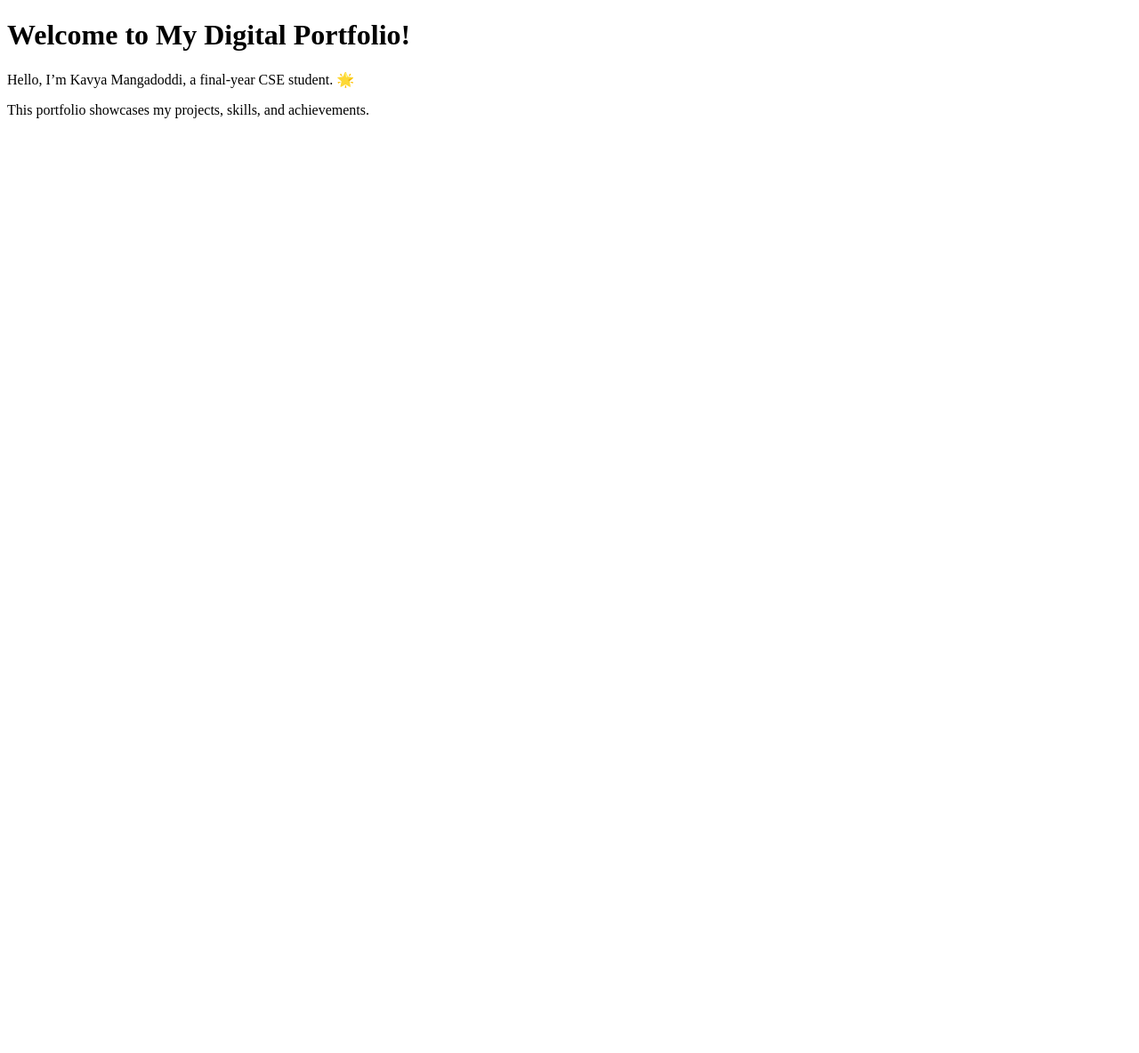
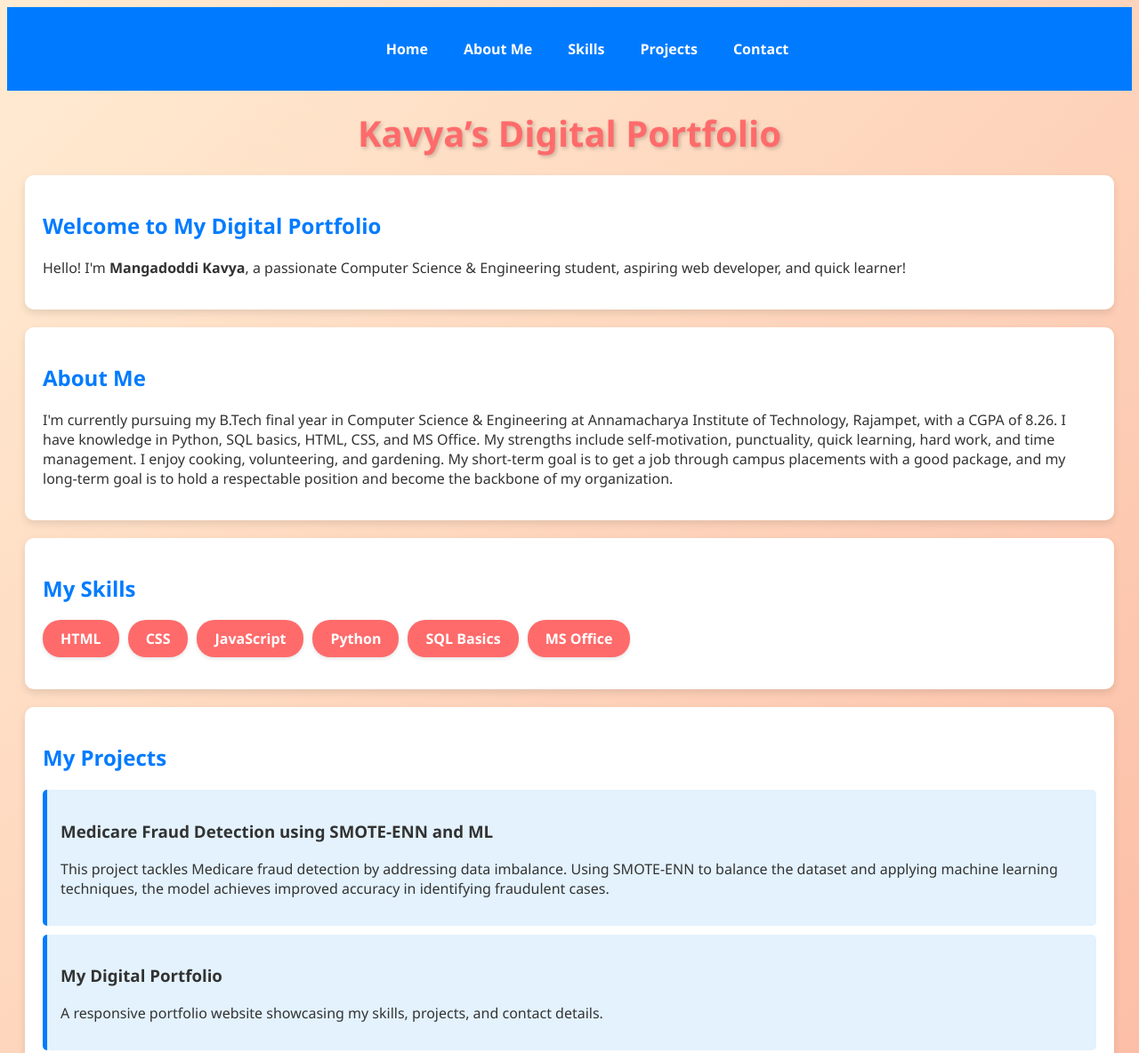
Before and after one commit to Kavya-9277/WD100455, a plain HTML site: page index.html in a window 1280 px wide. Shown: the top 1184 px of the page at 89% size. Before the commit the page ends 800 px from the top, so only its background shows below. Drawn offline with Linux system fonts and the light colour scheme.

Commit message:
Update index.html

```diff
--- a/index.html
+++ b/index.html
@@ -3,11 +3,167 @@
 <head>
     <meta charset="UTF-8">
     <meta name="viewport" content="width=device-width, initial-scale=1.0">
-    <title>My Digital Portfolio</title>
+    <title>Kavya’s Digital Portfolio</title>
+    <style>
+
+         {
+            margin: 0;
+            padding: 0;
+            box-sizing: border-box;
+        }
+
+        body {
+            font-family: 'Segoe UI', Tahoma, Geneva, Verdana, sans-serif;
+            background: linear-gradient(135deg, #ffecd2, #fcb69f);
+            color: #333;
+            scroll-behavior: smooth;
+        }
+
+        header {
+            background: #007bff;
+            padding: 20px;
+            text-align: center;
+        }
+
+        h1.portfolio-title {
+            text-align: center;
+            font-size: 2.5em;
+            color: #ff6b6b;
+            margin: 20px 0;
+            text-shadow: 2px 2px 4px rgba(0, 0, 0, 0.2);
+        }
+
+        nav ul {
+            list-style: none;
+            display: flex;
+            justify-content: center;
+            gap: 20px;
+        }
+
+        nav ul li a {
+            text-decoration: none;
+            color: #fff;
+            font-weight: bold;
+            padding: 10px;
+            border-radius: 5px;
+        }
+
+        nav ul li a:hover {
+            background: #ff6b6b;
+        }
+
+        section {
+            padding: 20px;
+            margin: 20px;
+            background: #fff;
+            box-shadow: 0 4px 8px rgba(0, 0, 0, 0.1);
+            border-radius: 10px;
+        }
+
+        h2 {
+            color: #007bff;
+        }
+
+        .skills-list {
+            display: flex;
+            flex-wrap: wrap;
+            gap: 10px;
+            padding: 0;
+            list-style: none;
+        }
+
+        .skills-list li {
+            background: #ff6b6b;
+            color: #fff;
+            padding: 10px 20px;
+            border-radius: 20px;
+            font-weight: bold;
+            box-shadow: 0 2px 4px rgba(0, 0, 0, 0.1);
+        }
+
+        .project-card {
+            padding: 15px;
+            background: #e3f2fd;
+            border-left: 5px solid #007bff;
+            margin-bottom: 10px;
+            border-radius: 5px;
+        }
+
+        footer {
+            text-align: center;
+            padding: 20px;
+            background: #007bff;
+            color: #fff;
+        }
+    </style>
 </head>
 <body>
-    <h1>Welcome to My Digital Portfolio!</h1>
-    <p>Hello, I’m Kavya Mangadoddi, a final-year CSE student. 🌟</p>
-    <p>This portfolio showcases my projects, skills, and achievements.</p>
+    <header>
+        <nav>
+            <ul>
+                <li><a href="#home">Home</a></li>
+                <li><a href="#about">About Me</a></li>
+                <li><a href="#skills">Skills</a></li>
+                <li><a href="#projects">Projects</a></li>
+                <li><a href="#contact">Contact</a></li>
+            </ul>
+        </nav>
+    </header>
+
+    <h1 class="portfolio-title">Kavya’s Digital Portfolio</h1>
+
+    <section id="home">
+        <h2>Welcome to My Digital Portfolio</h2>
+        <p>Hello! I'm <b>Mangadoddi Kavya</b>, a passionate Computer Science & Engineering student, aspiring web developer, and quick learner!</p>
+    </section>
+
+    <section id="about">
+        <h2>About Me</h2>
+        <p>
+            I'm currently pursuing my B.Tech final year in Computer Science & Engineering at Annamacharya Institute of Technology, Rajampet, with a CGPA of 8.26.
+            I have knowledge in Python, SQL basics, HTML, CSS, and MS Office.
+            My strengths include self-motivation, punctuality, quick learning, hard work, and time management.
+            I enjoy cooking, volunteering, and gardening.
+            My short-term goal is to get a job through campus placements with a good package, and my long-term goal is to hold a respectable position and become the backbone of my organization.
+        </p>
+    </section>
+
+    <section id="skills">
+        <h2>My Skills</h2>
+        <ul class="skills-list">
+            <li>HTML</li>
+            <li>CSS</li>
+            <li>JavaScript</li>
+            <li>Python</li>
+            <li>SQL Basics</li>
+            <li>MS Office</li>
+        </ul>
+    </section>
+
+    <section id="projects">
+        <h2>My Projects</h2>
+        <div class="project-card">
+            <h3>Medicare Fraud Detection using SMOTE-ENN and ML</h3>
+            <p>
+                This project tackles Medicare fraud detection by addressing data imbalance. Using SMOTE-ENN to balance the dataset and applying machine learning techniques, the model achieves improved accuracy in identifying fraudulent cases.
+            </p>
+        </div>
+        <div class="project-card">
+            <h3>My Digital Portfolio</h3>
+            <p>A responsive portfolio website showcasing my skills, projects, and contact details.</p>
+        </div>
+    </section>
+
+    <section id="contact">
+        <h2>Contact</h2>
+        <p><b>Name:</b> Mangadoddi Kavya</p>
+        <p><b>Phone:</b> +91 9100583561</p>
+        <p><b>Email:</b> <a href="mailto:mangadoddikavya564@gmail.com">mangadoddikavya564@gmail.com</a></p>
+        <p><b>LinkedIn:</b> <a href="https://www.linkedin.com/in/mangadoddi-kavya-47b1172b0" target="_blank">linkedin.com/in/mangadoddi-kavya-47b1172b0</a></p>
+    </section>
+
+    <footer>
+        <p>&copy; 2025 Mangadoddi Kavya. All rights reserved.</p>
+    </footer>
 </body>
 </html>
```
